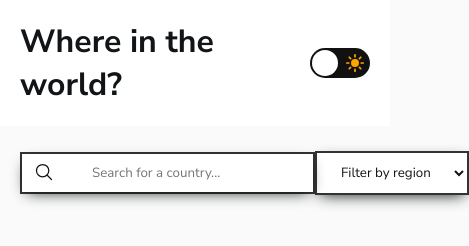
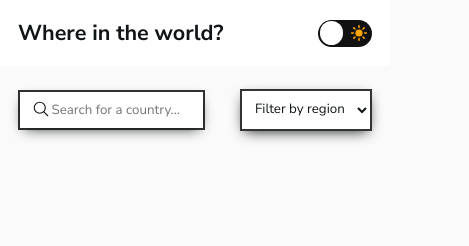
Before and after one commit to raul-mates/Challenge-Project-REST-Countries, a website: page index.html in a window 390 px wide. Shown: the whole page, 469 px wide, since content can reach past the window. Drawn offline with nearby package versions, Linux system fonts and the light colour scheme; no server answers.

Commit message:
added responsive styling

```diff
--- a/sass/abstracts/_mixins.scss
+++ b/sass/abstracts/_mixins.scss
@@ -0,0 +1,25 @@
+@mixin respond($breakpoint) {
+  @if $breakpoint == phone {
+    @media (max-width: 36em) {
+      @content;
+    }
+  }
+
+  @if $breakpoint == tab-port {
+    @media (max-width: 58em) {
+      @content;
+    }
+  }
+
+  @if $breakpoint == tab-land {
+    @media (max-width: 79em) {
+      @content;
+    }
+  }
+
+  @if $breakpoint == big-desktop {
+    @media (min-width: 112.5em) {
+      @content;
+    }
+  }
+}
--- a/sass/base/_base.scss
+++ b/sass/base/_base.scss
@@ -6,6 +6,9 @@
 
 html {
   font-size: 62.5%;
+  @include respond(phone) {
+    font-size: 56.25%;
+  }
 }
 
 body {
@@ -28,4 +31,7 @@ body {
 
 .heading-primary {
   color: $color--very-dark-blue-text;
+  @include respond(phone) {
+    font-size: 2.4rem;
+  }
 }
--- a/sass/layouts/_countries-section.scss
+++ b/sass/layouts/_countries-section.scss
@@ -5,6 +5,21 @@
   row-gap: 3rem;
   column-gap: 7rem;
   padding: 2rem 0 4rem 0;
+
+  @include respond(tab-land) {
+    grid-template-columns: 1fr 1fr 1fr;
+    column-gap: 0;
+  }
+
+  @include respond(tab-port) {
+    grid-template-columns: 1fr 1fr;
+    column-gap: 0;
+  }
+
+  @include respond(phone) {
+    grid-template-columns: 1fr;
+    column-gap: 0;
+  }
 }
 
 .country__container {
--- a/sass/layouts/_inputs.scss
+++ b/sass/layouts/_inputs.scss
@@ -18,17 +18,23 @@
   box-shadow: 0 0.5rem 1.5rem -0.5rem hsl(200deg 15% 8%);
   color: $color--very-dark-blue-text;
   background-color: $color--white;
+
+  @include respond(phone) {
+    padding: 1rem 0 1rem 3.5rem;
+  }
 }
 
 .region-input {
   font-family: inherit;
   outline: none;
-  border: none;
   padding: 1rem 2rem;
   box-shadow: 0 0.5rem 1.5rem -0.5rem hsl(200deg 15% 8%);
   color: $color--very-dark-blue-text;
   background-color: $color--white;
   border: 2px solid #333;
+  @include respond(phone) {
+    padding: 1rem;
+  }
 }
 
 .button__search-icon {
```
Also changed, not shown: styles.css, 1 other file.
